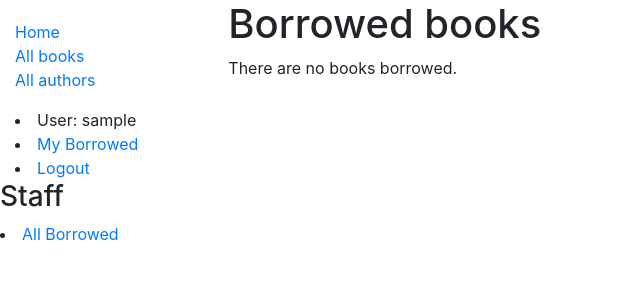
After one commit to ehrena/django_projects, a Django app: page /catalog/borrowed/ in a window 1280 px wide. The commit adds this page. Shown: the top 300 px of the page, without its empty margins (0-640 px from the left). Run offline with Django 3.2, Linux system fonts and the light colour scheme; a user stored in the database is signed in; tables that the repository leaves empty hold one stand-in row (values such as "Sample post"); some libraries are stand-ins or nearby versions.

Commit message:
borrowed books and associated view permissions

```diff
--- a/locallibrary/catalog/admin.py
+++ b/locallibrary/catalog/admin.py
@@ -4,11 +4,11 @@ from django.contrib import admin
 
 from catalog.models import Author, Genre, Book, BookInstance
 
+
+
 admin.site.register(Book)
 admin.site.register(Author)
 admin.site.register(Genre)
-admin.site.register(BookInstance)
-
 @admin.register(BookInstance)
 class BookInstanceAdmin(admin.ModelAdmin):
     list_display = ('book', 'status', 'borrower', 'due_back', 'id')
--- a/locallibrary/catalog/models.py
+++ b/locallibrary/catalog/models.py
@@ -61,6 +61,7 @@ class BookInstance(models.Model):
 
     class Meta:
         ordering = ['due_back']
+        permissions = (("can_mark_returned", "Set book as returned"),)
 
     def __str__(self):
         """String for representing the Model object."""
--- a/locallibrary/catalog/templates/base_generic.html
+++ b/locallibrary/catalog/templates/base_generic.html
@@ -38,6 +38,11 @@
 </body>
 </html>
 
+{% if perms.catalog.can_mark_returned %}
+<h3>Staff</h3>
+<li><a href="{% url 'all-borrowed'%}">All Borrowed</a></li>
+{% endif %}
+
 {% block pagination %}
   {% if is_paginated %}
     <div class="pagination">
--- /dev/null
+++ b/locallibrary/catalog/templates/catalog/bookinstance_list_borrowed_all.html
@@ -0,0 +1,16 @@
+{% extends "base_generic.html" %}
+{% block content %}
+    <h1>Borrowed books</h1>
+    {% if bookinstance_list %}
+    <ul>
+    {% for bookinst in bookinstance_list %}
+    <li class="{% if bookinst.is_overdue %}text-danger{% endif %}">
+        <a href="{% url 'book-detail' bookinst.book.pk %}">{{bookinst.book.title}}</a>
+        ({{bookinst.borrower}}, {{ bookinst.due_back }})
+    </li>
+    {% endfor %}
+    </ul>
+    {% else %}
+    <p>There are no books borrowed.</p>
+    {% endif %}
+{% endblock %}
--- a/locallibrary/catalog/urls.py
+++ b/locallibrary/catalog/urls.py
@@ -25,3 +25,6 @@ if settings.DEBUG:
 urlpatterns += [
     path('mybooks/', views.LoanedBooksByUserListView.as_view(), name='my-borrowed'),
 ]
+urlpatterns += [
+    path('borrowed/', views.LoanedBooksListView.as_view(), name='all-borrowed'),
+]
--- a/locallibrary/catalog/views.py
+++ b/locallibrary/catalog/views.py
@@ -29,6 +29,18 @@ class LoanedBooksByUserListView(LoginRequiredMixin,generic.ListView):
     def get_queryset(self):
         return BookInstance.objects.filter(borrower=self.request.user).filter(status__exact='o').order_by('due_back')
 
+from django.contrib.auth.mixins import PermissionRequiredMixin
+
+class LoanedBooksListView(PermissionRequiredMixin,generic.ListView):
+    """Generic class-based view listing books on loan to current user."""
+    model = BookInstance
+    permission_required = 'catalog.can_mark_returned'
+    template_name ='catalog/bookinstance_list_borrowed_all.html'
+    paginate_by = 10
+
+    def get_queryset(self):
+        return BookInstance.objects.filter(status__exact='o').order_by('due_back')
+
 def index(request):
     """View function for home page of site."""
 
```
Also changed, not shown: locallibrary/catalog/migrations/0003_auto_20190211_1921.py (added).
